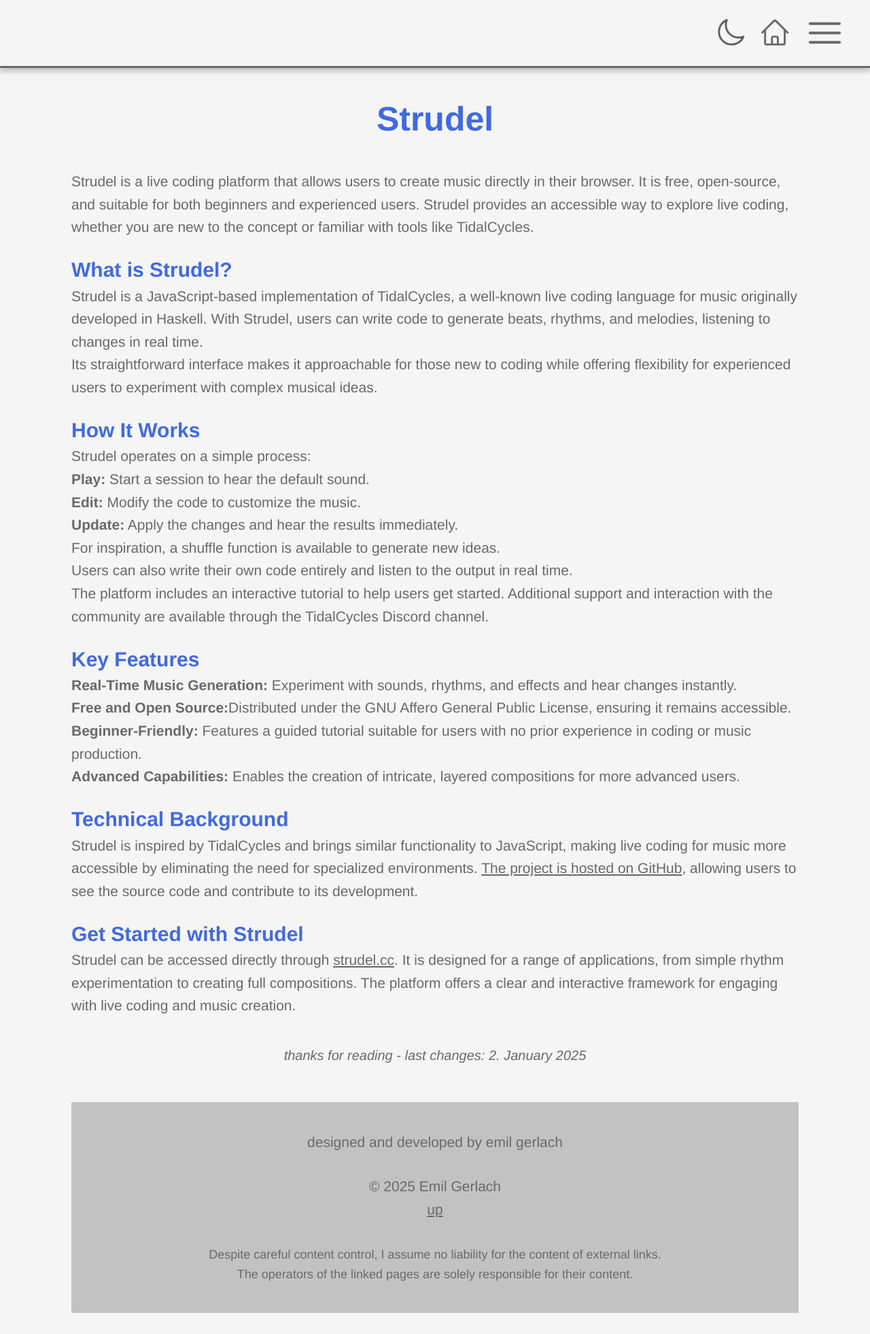
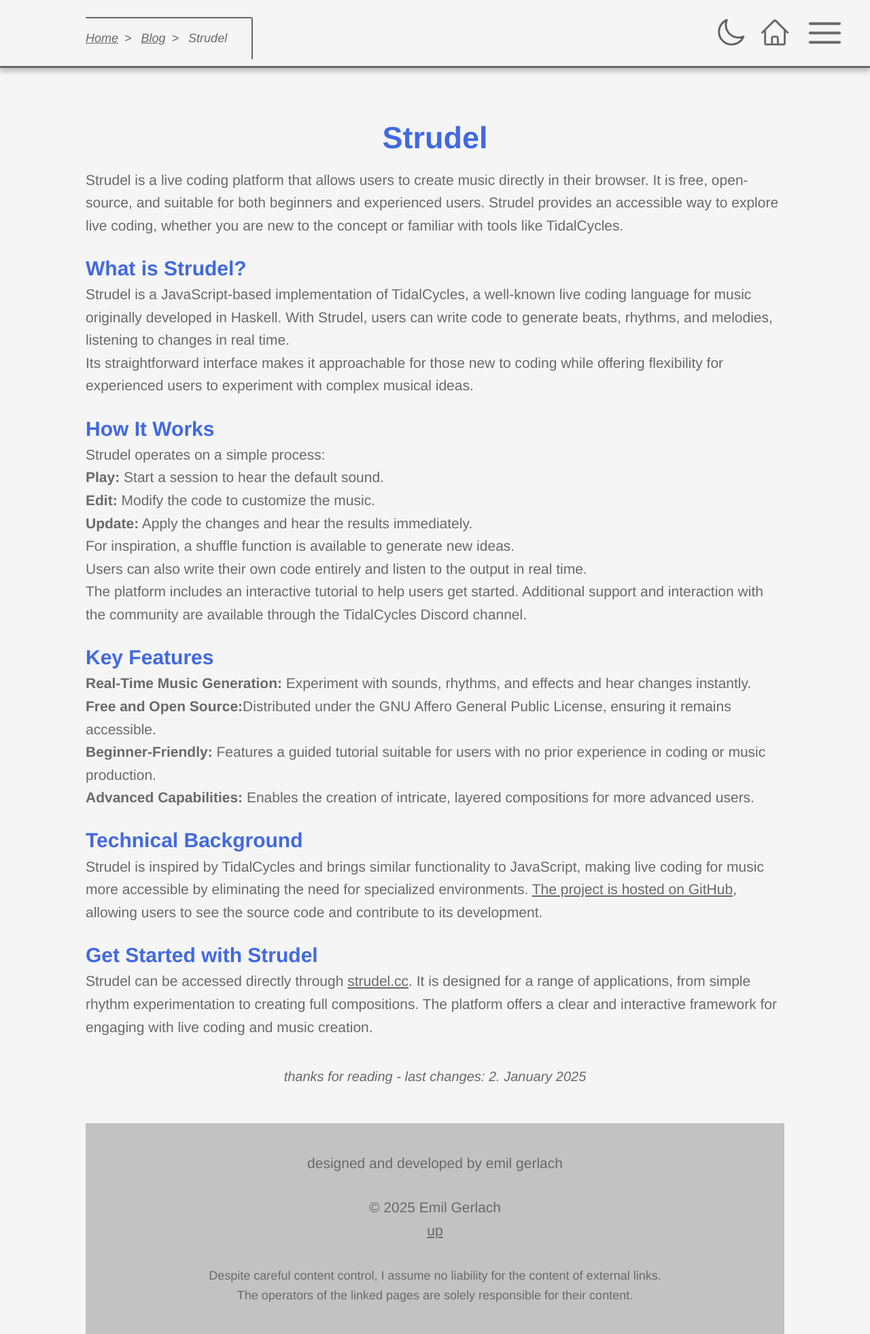
Before and after one commit to em-ge/emilgerlach.com, a Flask app: page /blog/strudel in a window 1280 px wide. Shown: the whole page at 68% size. Before the commit the page ends 1931 px from the top, so only its background shows below. Run offline with Flask 3, Linux system fonts and the light colour scheme.

Commit message:
breadcrum, some css styling

```diff
--- a/static/css/styles.css
+++ b/static/css/styles.css
@@ -10,8 +10,8 @@
 
 body {
   padding-inline: 1em;
-  margin-left: 4em;
-  margin-right: 4em;
+  margin-left: 5em;
+  margin-right: 5em;
   margin-top: 0px;
   margin-bottom: 0px;
   font-family: "Helvetica", "Arial", sans-serif;
@@ -29,12 +29,12 @@ body {
 h1 {
   color: royalblue;
   line-height: 1;
-  font-size: 50px;
+  font-size: 45px;
   text-align: center;
   margin-block-start: 0em;
   margin-block-end: 0em;
-  margin-top: 3em;
-  margin-bottom: 1em;
+  margin-top: 4em;
+  margin-bottom: 0.5em;
 }
 
 h2 {
@@ -82,6 +82,13 @@ blockquote {
   font-size: 20px;
 }
 
+button:focus,
+a:focus {
+  outline: 2px solid royalblue;
+  outline-offset: 0.15em;
+  border-radius: 0.5px;
+}
+
 ::selection {
   background-color: var(--select-background-color);
   color: var(--select-color);
@@ -96,19 +103,25 @@ blockquote {
 }
 
 .navbar {
+  display: flex;
+  flex-direction: column;
   background-color: var(--background-color);
+  position: fixed;
+  left: 0;
+  right: 0;
+  top: 0;
+  border-bottom: 3px solid dimgrey;
+  box-shadow: 0 6px 6px 0 rgba(0, 0, 0, 0.19);
+  z-index: 1000;
+}
+
+.navbar-btns {
   display: flex;
   flex-direction: row;
   justify-content: space-between;
   align-items: center;
-  position: fixed;
   padding-inline: 1em;
-  left: 0;
-  right: 0;
-  top: 0;
-  margin-bottom: 20px;
-  border-bottom: 3px solid dimgrey;
-  box-shadow: 0 6px 6px 0 rgba(0, 0, 0, 0.19);
+  margin-left: auto;
 }
 
 .lightmode-darkmode-btn {
@@ -237,14 +250,55 @@ blockquote {
   z-index: 9;
 }
 
+.breadcrumb {
+  flex-direction: row;
+  list-style: none;
+  padding: 0;
+  padding-right: 1em;
+  margin-right: auto;
+  margin-top: -4em;
+  align-items: center;
+  font-size: 18px;
+  margin-left: 7em;
+  line-height: 1.4;
+  font-style: italic;
+  border-top: 2px solid dimgrey;
+  border-right: 2px solid dimgrey;
+  border-top-right-radius: 3px;
+}
+
+.breadcrumb ol {
+  list-style: none;
+  padding: 0;
+  margin: 0;
+}
+
+.breadcrumb li {
+  display: inline-block;
+  margin-right: 0.5em;
+}
+
+.breadcrumb li::after {
+  content: ">";
+  margin-left: 0.5em;
+}
+
+.breadcrumb li:last-child::after {
+  content: "";
+}
+
+/* .breadcrumb li[aria-current="page"] {
+  font-weight: bold;
+} */
+
 .home-screen {
-  margin-top: 5em;
+  margin-top: 4em;
   color: royalblue;
-  font-size: clamp(30px, 10vw, 60px);
+  font-size: clamp(30px, 10vw, 65px);
   font-weight: bold;
   text-align: center;
   line-height: 1;
-  margin-bottom: 3em;
+  margin-bottom: 4em;
 }
 
 .normal-text {
@@ -537,7 +591,7 @@ blockquote {
     padding: 3px;
     font-size: 40px;
     line-height: 1.2;
-    margin-top: 2em;
+    margin-top: 3em;
     margin-bottom: 0.5em;
   }
 
@@ -586,8 +640,18 @@ blockquote {
     padding-top: 0.25em;
   }
 
+  .breadcrumb {
+    margin-left: 2em;
+    margin-right: auto;
+    margin-top: 0;
+    line-height: 1.3;
+    border-top: 1.5px solid dimgrey;
+    border-right: 0px solid dimgrey;
+    font-size: 15px;
+  }
+
   .home-screen {
-    margin-top: 7em;
+    margin-top: 8em;
     margin-bottom: 7em;
   }
 
--- a/templates/index_strudel.html
+++ b/templates/index_strudel.html
@@ -21,7 +21,8 @@
     <link rel="manifest" href="../static/favicons/favicon_io/site.webmanifest">
 
   <body>
-    <div class="navbar">
+    <div class="navbar" id="navbar">
+      <div class="navbar-btns">
         <div id="lightmode-darkmode-btn" class="lightmode-darkmode-btn" alt="lightmode/darkmode btn" title="switch between darkmode and lightmode" onclick="toggleDarkMode()">
           <svg xmlns="http://www.w3.org/2000/svg" fill="none" viewBox="0 0 24 24" stroke-width="1.5" stroke="currentColor">
             <path stroke-linecap="round" stroke-linejoin="round" d="M12 3v2.25m6.364.386-1.591 1.591M21 12h-2.25m-.386 6.364-1.591-1.591M12 18.75V21m-4.773-4.227-1.591 1.591M5.25 12H3m4.227-4.773L5.636 5.636M15.75 12a3.75 3.75 0 1 1-7.5 0 3.75 3.75 0 0 1 7.5 0Z" />
@@ -34,7 +35,6 @@
             </svg>
           </a>
         </div>
-
         <nav>
           <input type="checkbox" id="sidebar-active">
           <label for="sidebar-active" class="open-sidebar-btn">
@@ -53,11 +53,22 @@
             <a href="#get-started">Get Started with Strudel</a>
             <div class="sidebar-special-content">
               <a href="/blog">My Blog</a>
-            <a   href="/dev">Dev</a>
+              <a href="/dev">Dev</a>
             </div>
           </div>
         </nav>
       </div>
+      <div style="display: flex">
+        <nav aria-label="breadcrumb" class="breadcrumb">
+          <ol>
+            <li><a href="https://emilgerlach.com">Home</a></li>
+            <li><a href="https://emilgerlach.com/blog">Blog</a></li>
+            <li aria-current="page">Strudel</li>
+          </ol>
+        </nav>
+     </div>
+    </div>
+
     <h1>
       Strudel
     </h1>
```
Also changed, not shown: templates/index.html (+11 -1 lines), templates/index_ early_christian_symbols.html (+12 -2 lines), templates/index_blog.html (+11 -1 lines), templates/index_dev.html (+16 -32 lines), templates/index_grenzen_schmuck_und_uhrenindustrie_in_pf.html (+12 -1 lines), templates/index_portus_wie_die_roemer_wohnten.html (+11 -1 lines). Lines whose indentation alone changed are shown as unchanged.
